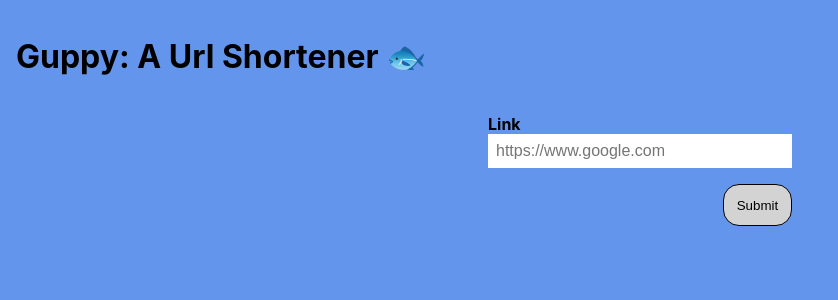
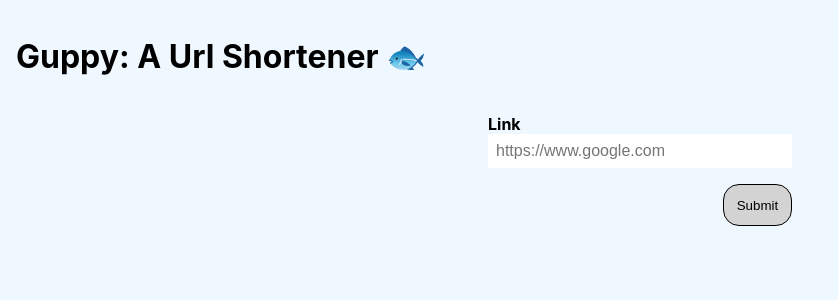
Before and after one commit to alphonsotran/guppy_web, a React (Create React App) app: page / in a window 1280 px wide. Shown: the top 300 px of the page, without its empty margins (0-838 px from the left). Built offline with nearby package versions, Linux system fonts and the light colour scheme.

Commit message:
Change background style

```diff
--- a/src/index.css
+++ b/src/index.css
@@ -5,7 +5,7 @@ body {
     sans-serif;
   -webkit-font-smoothing: antialiased;
   -moz-osx-font-smoothing: grayscale;
-  background-color: cornflowerblue;
+  background-color: aliceblue;
 }
 
 code {
```
